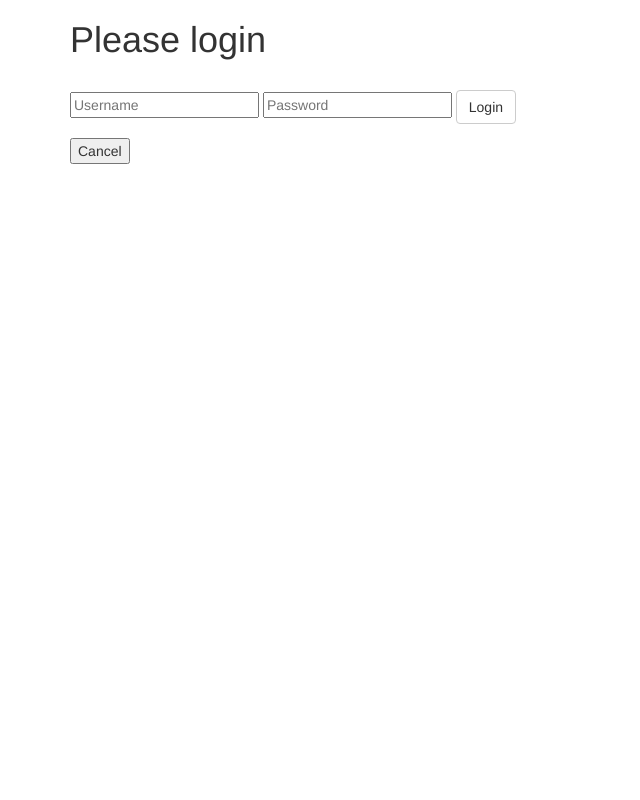
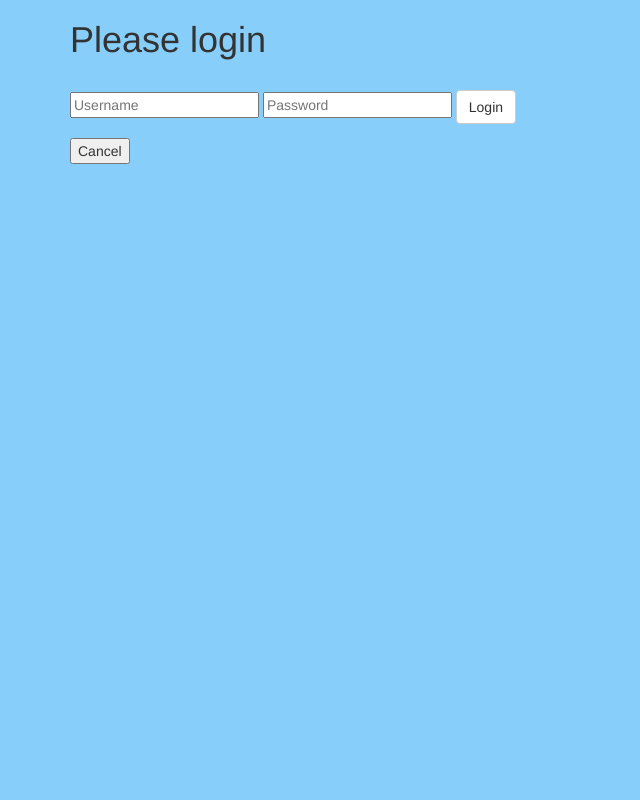
Before and after one commit to Lycurgus1/Python_flask, a Flask app: page /login/ in a window 1280 px wide. Shown: the whole page, without its empty margins (0-640 px from the left). Run offline with Flask 2, Linux system fonts and the light colour scheme; some libraries are stand-ins or nearby versions.

Commit message:
23/07/2020 v4

```diff
--- a/app.py
+++ b/app.py
@@ -55,9 +55,11 @@ def login():
 # Specifying message displayed after succesful log in
 @app.route("/login/<username>")
 def welcome_user(username):
-    text_output = "<span style='font-size:100px;'>&#128578;</span>" \
+    # Defining specifics and style of message
+    text_output = "<body style='background-color:mistyrose;'>" \
+                  "<span style='font-size:100px;'>&#128578;</span>" \
                   "\n<h1>Welcome to your login  page, {}." \
-                  "Did you know Birds have hollow bones? </h1>".format(username)
+                  " Did you know Birds have hollow bones? </h1>".format(username)
     return text_output
 
 # Run app
--- a/templates/base.html
+++ b/templates/base.html
@@ -1,4 +1,5 @@
 <!DOCTYPE html>
+<body style="background-color:darkgray;">
 <html lang="en">
 <head>
     <meta charset="UTF-8">
--- a/templates/log_in.html
+++ b/templates/log_in.html
@@ -1,4 +1,5 @@
 <!--# Create log in method-->
+<body style="background-color:lightskyblue;">
 <html>
   <head>
     <title>Flask Intro - login page</title>
```
Also changed, not shown: README.md.
